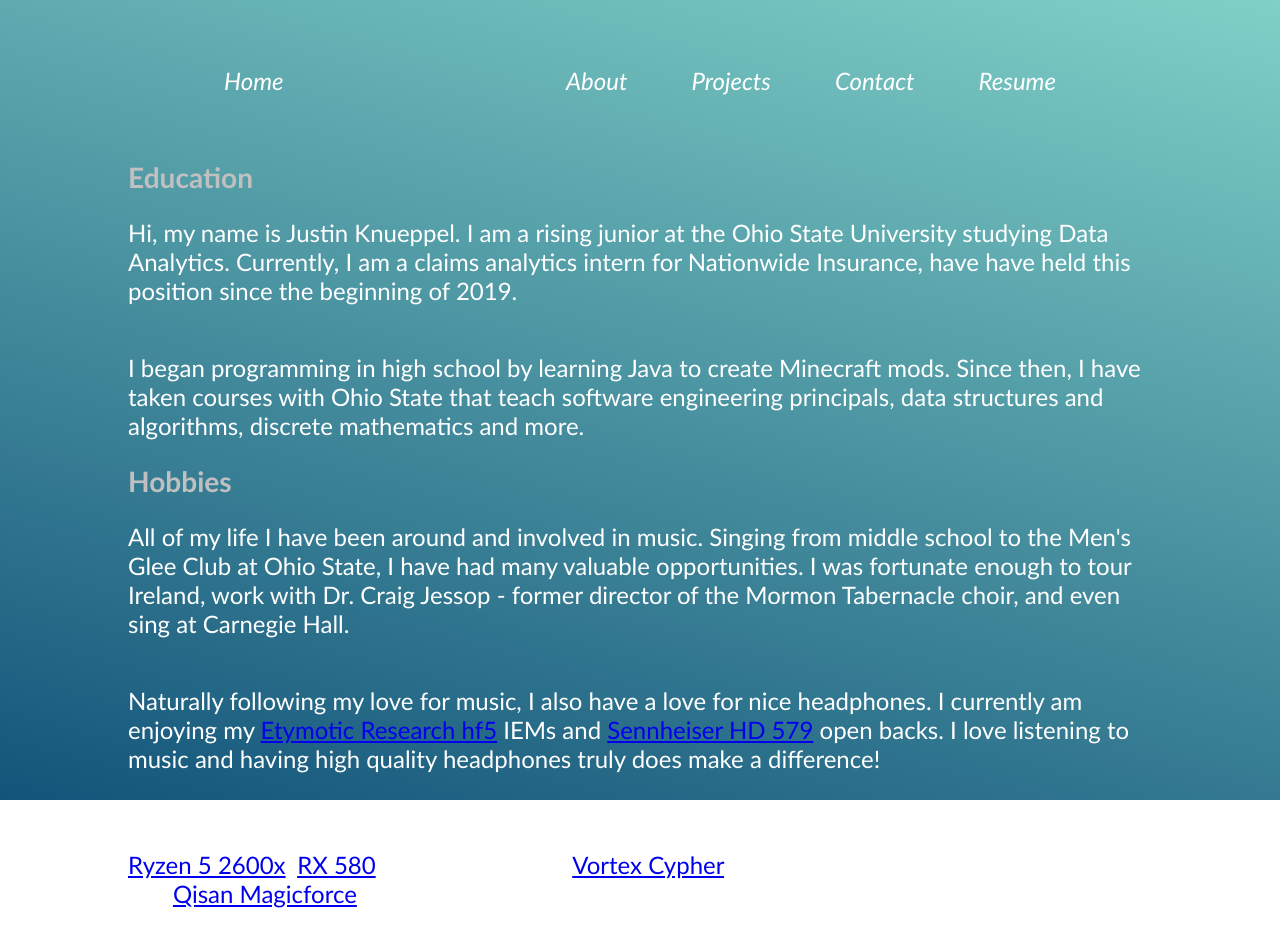
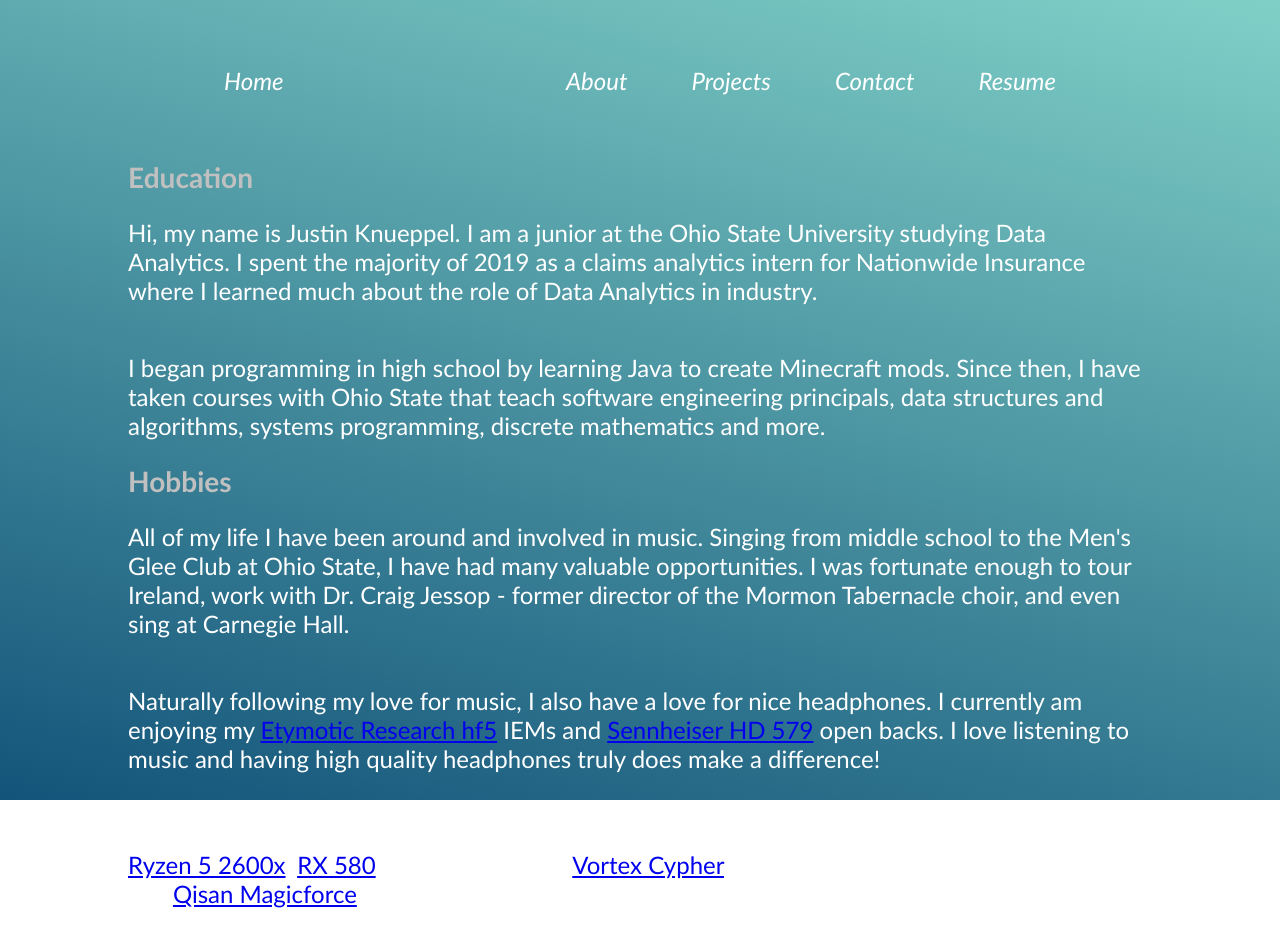
Before and after one commit to JustinKnueppel/PersonalWebsite, a React (Create React App) app: page /about in a window 1280 px wide. Built offline with nearby package versions, Linux system fonts and the light colour scheme.

Commit message:
update about page

```diff
--- a/src/components/About.js
+++ b/src/components/About.js
@@ -9,16 +9,17 @@ export default class About extends React.Component {
             <div className="content">
                 <h3>Education</h3>
                 <p>
-                    Hi, my name is Justin Knueppel. I am a rising junior at the
-                    Ohio State University studying Data Analytics. Currently, I
-                    am a claims analytics intern for Nationwide Insurance, have
-                    have held this position since the beginning of 2019.
+                    Hi, my name is Justin Knueppel. I am a junior at the
+                    Ohio State University studying Data Analytics. I
+                    spent the majority of 2019 as a claims analytics intern for Nationwide Insurance
+                    where I learned much about the role of Data Analytics in industry.
                 </p>
                 <p>
                     I began programming in high school by learning Java to
                     create Minecraft mods. Since then, I have taken courses with
                     Ohio State that teach software engineering principals, data
-                    structures and algorithms, discrete mathematics and more.
+                    structures and algorithms, systems programming, discrete
+                    mathematics and more.
                 </p>
                 <h3>Hobbies</h3>
                 <p>
@@ -84,7 +85,7 @@ export default class About extends React.Component {
                     >
                         Qisan Magicforce
                     </a>{" "}
-                    full sized keyboard with gatreon reds.
+                    full sized keyboard with Gatreon reds.
                 </p>
             </div>
         );
```
